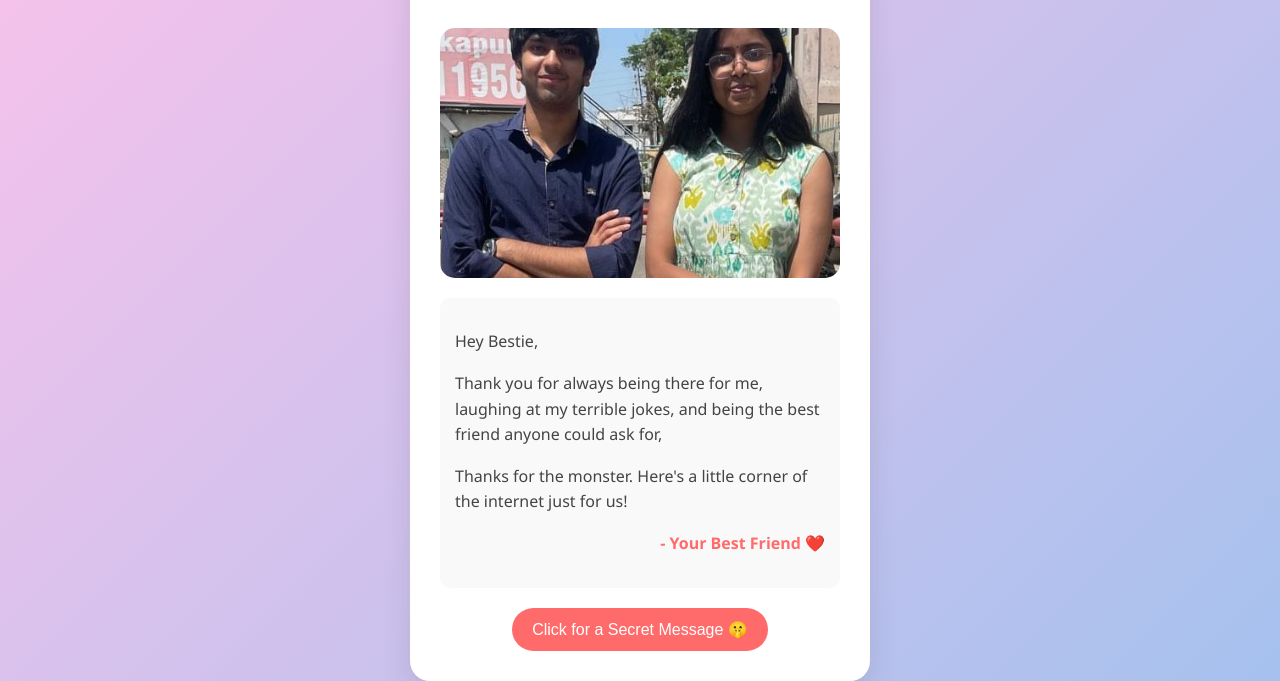
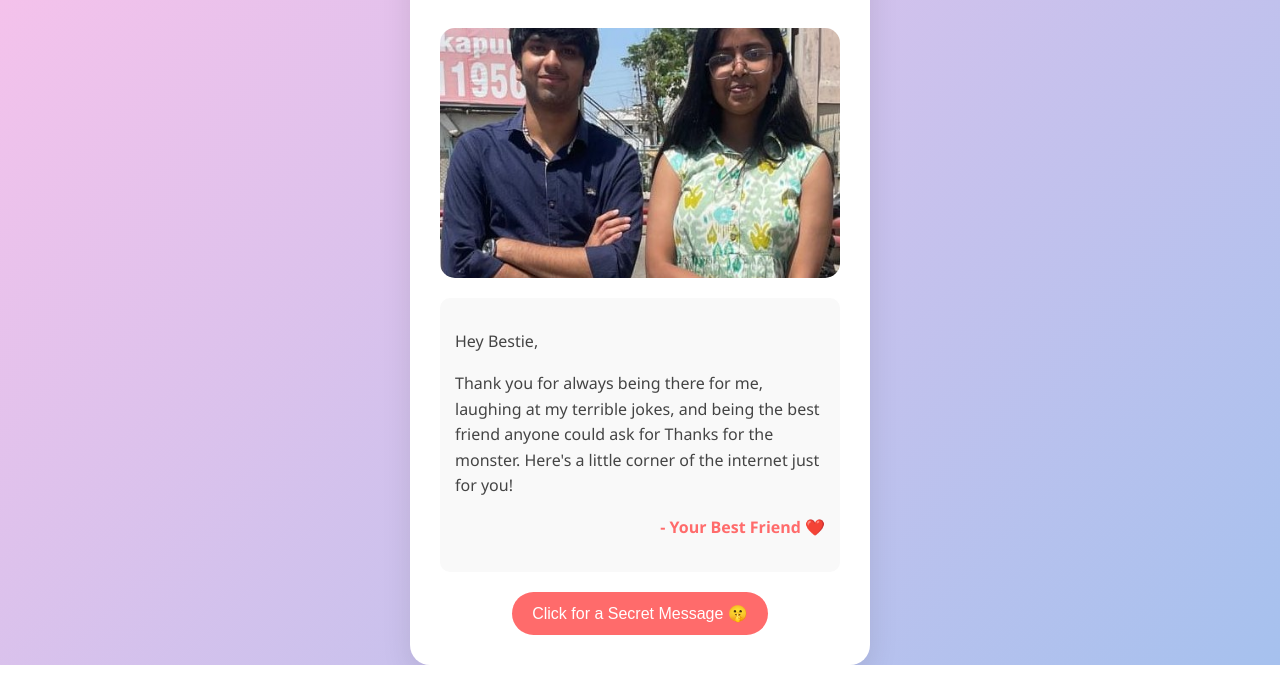
Before and after one commit to knightmecha04-ai/for-my-best, a plain HTML site: page index.html in a window 1280 px wide. Shown: the part 167-848 px from the top of the page. Drawn offline with Linux system fonts and the light colour scheme.

Commit message:
Add files via upload

```diff
--- a/index.html
+++ b/index.html
@@ -17,8 +17,8 @@
 
         <div class="message-box">
             <p>Hey Bestie,</p>
-            <p>Thank you for always being there for me, laughing at my terrible jokes, and being the best friend anyone could ask for, </p>
-            <p>Thanks  for the monster. Here's a little corner of the internet just for us!</p>
+            <p>Thank you for always being there for me, laughing at my terrible jokes, and being the best friend anyone could ask for Thanks  for the monster.
+             Here's a little corner of the internet just for you!</p>
             <p class="signature">- Your Best Friend ❤️</p>
         </div>
 
```
